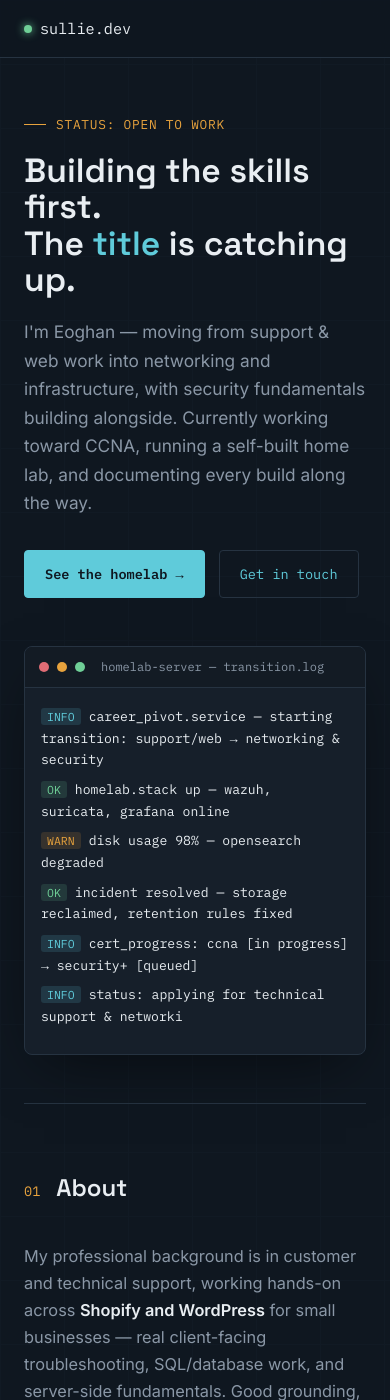
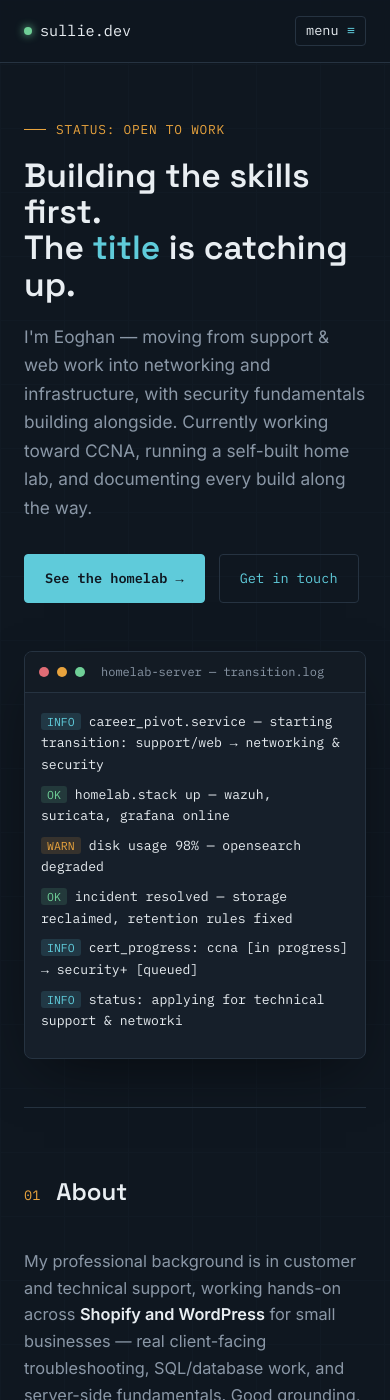
Before and after one commit to o-inn/static-portfolio, a Jekyll site: the page built from index.html, in a window 390 px wide and 1400 px high. Built offline with Jekyll 4.4.1, drawn with Linux system fonts in a browser that asks for light colours.

Commit message:
Add mobile navigation menu

```diff
--- a/_layouts/default.html
+++ b/_layouts/default.html
@@ -21,6 +21,15 @@
       <a href="{{ '/writeups/' | relative_url }}">writeups</a>
       <a href="{{ '/' | relative_url }}#contact">contact</a>
     </nav>
+    <details class="mobile-menu">
+      <summary aria-label="Open navigation menu">menu</summary>
+      <nav class="mobile-menu-panel" aria-label="Mobile navigation">
+        <a href="{{ '/' | relative_url }}#about">about</a>
+        <a href="{{ '/' | relative_url }}#homelab">homelab</a>
+        <a href="{{ '/writeups/' | relative_url }}">writeups</a>
+        <a href="{{ '/' | relative_url }}#contact">contact</a>
+      </nav>
+    </details>
   </div>
 </header>
 
--- a/assets/css/main.css
+++ b/assets/css/main.css
@@ -57,6 +57,7 @@
 .nav-inner {
   max-width: var(--max-w); margin: 0 auto; padding: 16px 24px;
   display: flex; align-items: center; justify-content: space-between;
+  position: relative;
 }
 .logo {
   font-family: var(--mono); font-size: 0.95rem; color: var(--paper);
@@ -67,9 +68,32 @@
 nav.links { display: flex; gap: 24px; font-family: var(--mono); font-size: 0.85rem; }
 nav.links a { color: var(--fog); }
 nav.links a:hover { color: var(--signal); }
+.mobile-menu { display: none; }
 
 @media (max-width: 640px) {
   nav.links { display: none; }
+  .mobile-menu { display: block; font-family: var(--mono); font-size: 0.85rem; }
+  .mobile-menu summary {
+    list-style: none; cursor: pointer; color: var(--paper);
+    border: 1px solid var(--panel-border); border-radius: 4px;
+    padding: 7px 10px; line-height: 1;
+  }
+  .mobile-menu summary::-webkit-details-marker { display: none; }
+  .mobile-menu summary::after { content: ' ≡'; color: var(--signal); }
+  .mobile-menu[open] summary { border-color: var(--signal); }
+  .mobile-menu[open] summary::after { content: ' ×'; color: var(--amber); }
+  .mobile-menu summary:focus-visible { outline: 2px solid var(--signal); outline-offset: 3px; }
+  .mobile-menu-panel {
+    position: absolute; top: calc(100% - 6px); left: 24px; right: 24px;
+    display: grid; gap: 1px; overflow: hidden;
+    background: var(--panel-border); border: 1px solid var(--panel-border); border-radius: 6px;
+    box-shadow: 0 20px 50px -24px rgba(0,0,0,0.85);
+  }
+  .mobile-menu-panel a {
+    background: rgba(22, 31, 42, 0.98); color: var(--fog);
+    padding: 14px 16px;
+  }
+  .mobile-menu-panel a:hover { color: var(--signal); text-decoration: none; }
 }
 
 /* ---- HERO ---- */
```
